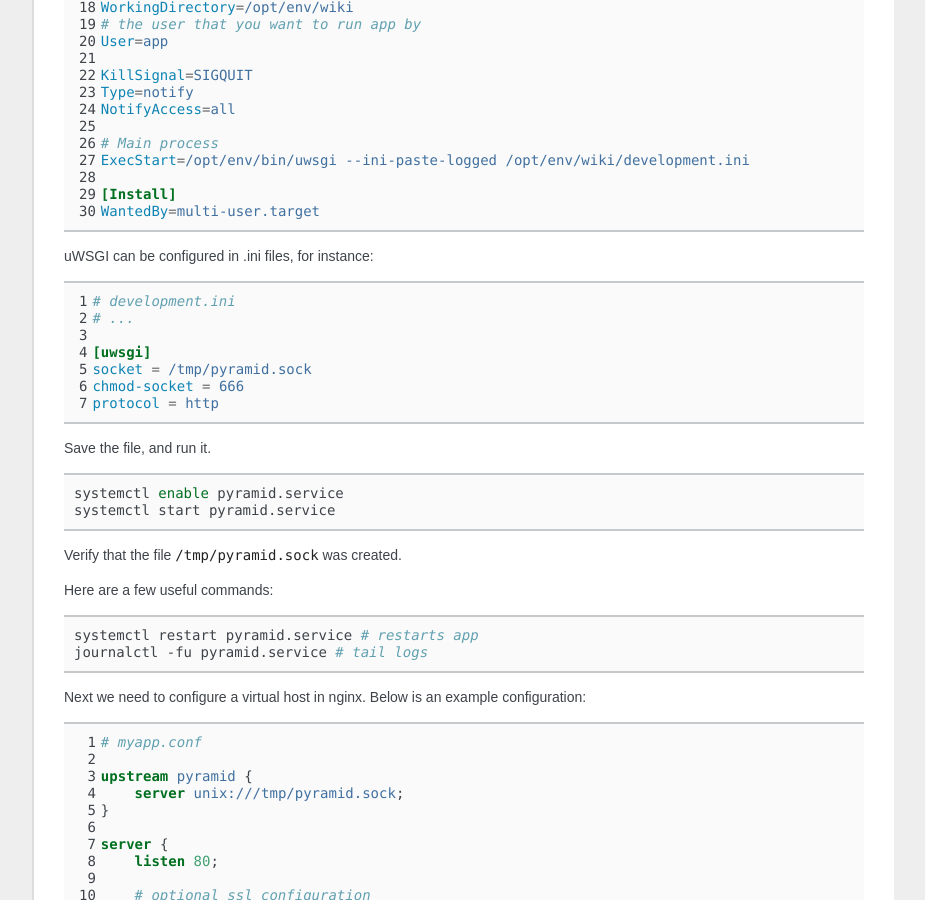
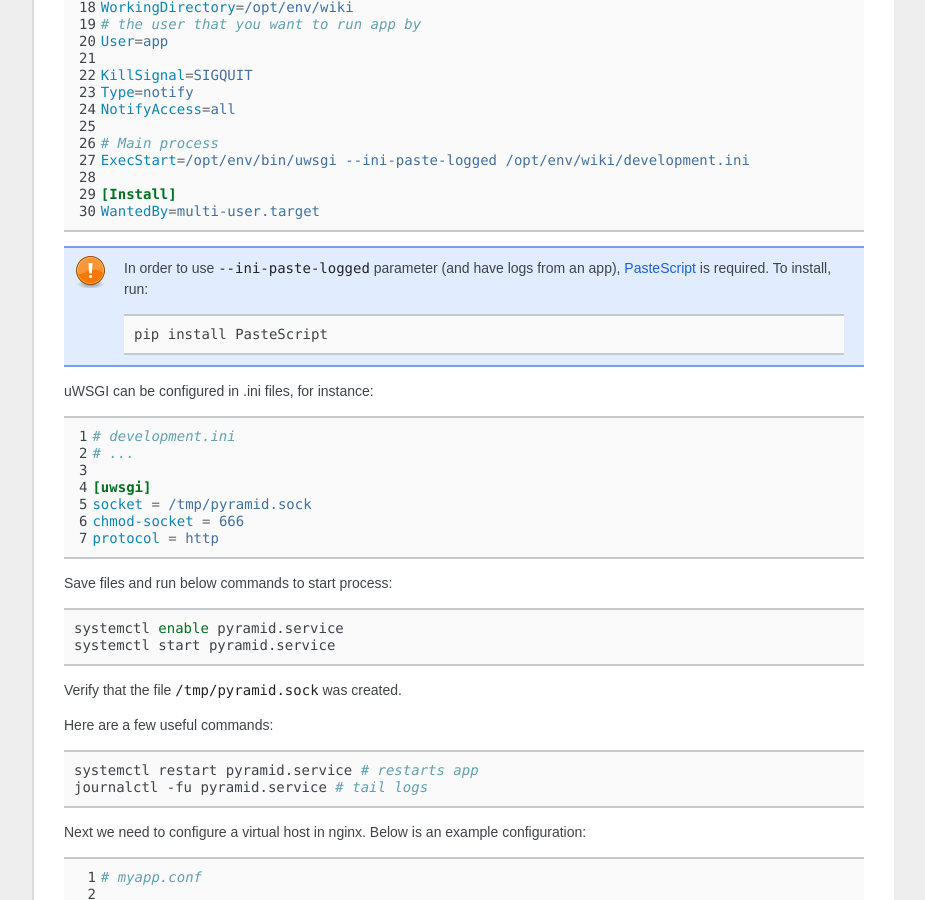
Before and after one commit to Pylons/pyramid_cookbook, a Sphinx documentation site: the page built from docs/deployment/uwsgi_nginx_systemd.rst, in a window 1280 px wide and 900 px high, scrolled down 615 px. Shown: the whole window, without its empty margins (198-1123 px from the left). Built offline with Sphinx 7.4.7, drawn with Linux system fonts in a browser that asks for light colours; some web fonts are replaced.

Commit message:
Added note about PasteScript.

```diff
--- a/docs/deployment/uwsgi_nginx_systemd.rst
+++ b/docs/deployment/uwsgi_nginx_systemd.rst
@@ -41,6 +41,12 @@
     [Install]
     WantedBy=multi-user.target
 
+.. note:: In order to use ``--ini-paste-logged`` parameter (and have logs from an app), `PasteScript <https://pypi.org/project/PasteScript/>`_ is required. To install, run:
+
+    .. code-block:: bash
+
+        pip install PasteScript
+
 uWSGI can be configured in .ini files, for instance:
 
 .. code-block:: ini
@@ -54,7 +60,7 @@
     chmod-socket = 666
     protocol = http
 
-Save the file, and run it.
+Save files and run below commands to start process:
 
 .. code-block:: bash
 
```
